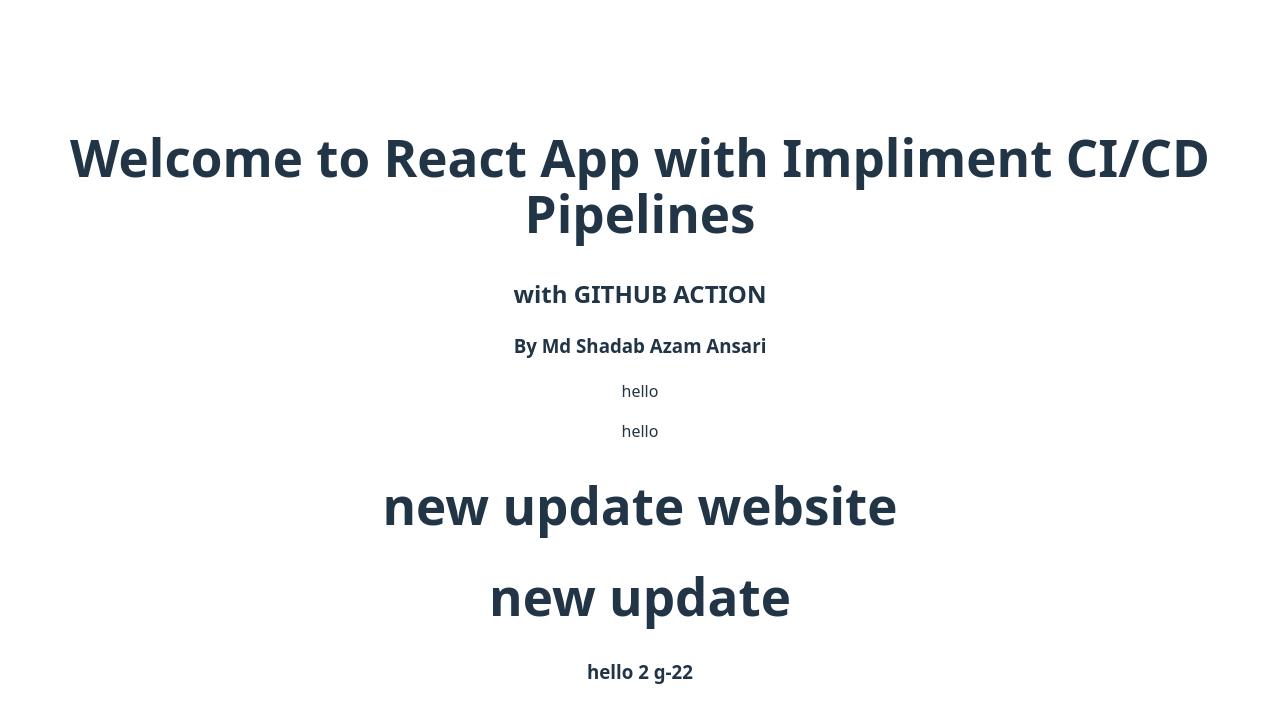
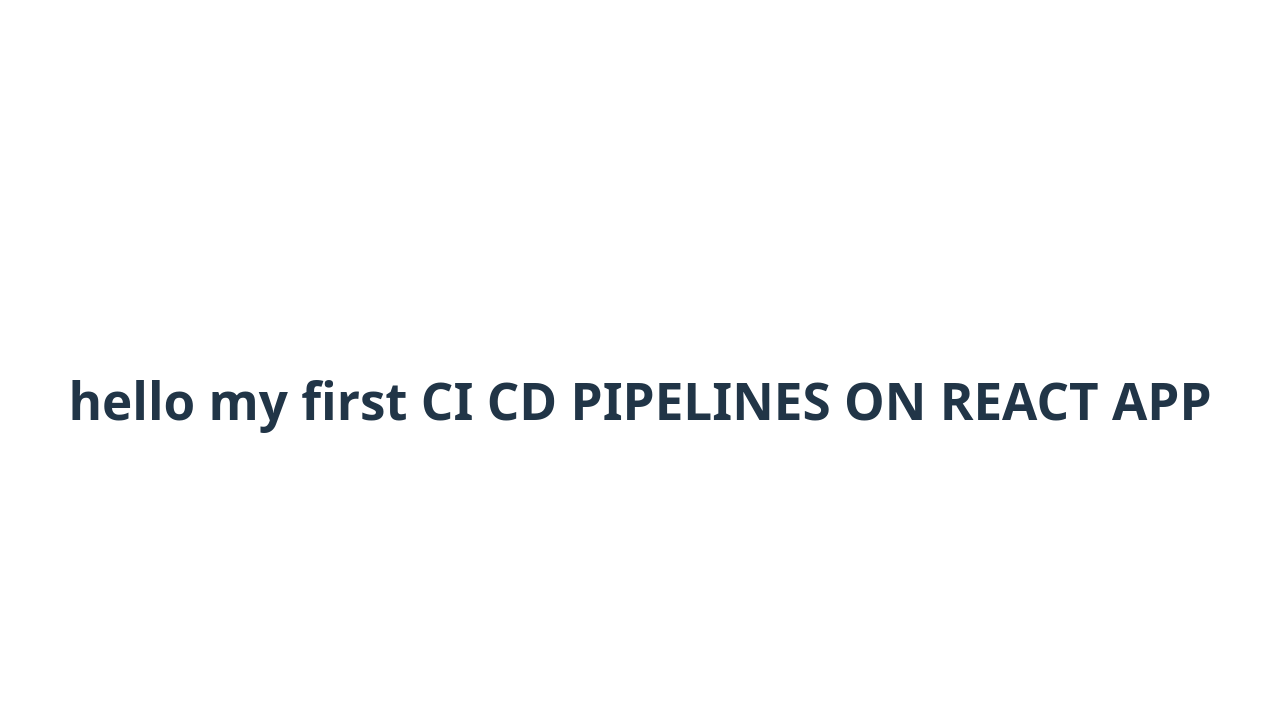
Before and after one commit to sazamansari/ci-cd-pipelines-with-GithubAction, a React (Vite) app: page / in a window 1280 px wide. Shown: the top 722 px of the page. Built offline with nearby package versions, Linux system fonts and the light colour scheme.

Commit message:
Update App.jsx

```diff
--- a/src/App.jsx
+++ b/src/App.jsx
@@ -6,15 +6,7 @@
 
   return (
    <div>
-    <h1>Welcome to React App with Impliment CI/CD Pipelines</h1>
-    <h2> with GITHUB ACTION</h2>
-    <h3>By Md Shadab Azam Ansari</h3>
-   <p> hello</p>
- <p>hello</p>
-<h1> new update website</h1>
-<h1> new update</h1>
-
-<h3>hello 2 g-22</h3>
+    <h1>hello my first CI CD PIPELINES ON REACT APP</h1>
    </div>
   )
 }
```
